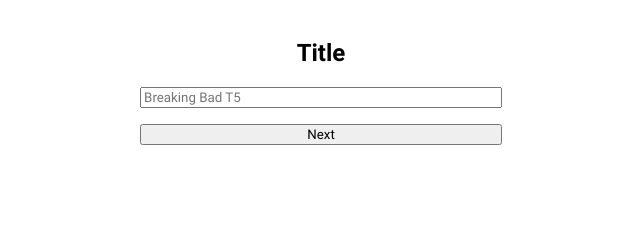
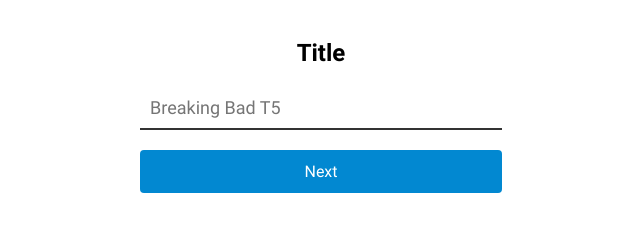
Before and after one commit to artolajon/TV-Show-Scheduler, a website built with webpack: page src/index.html in a window 1280 px wide. Shown: the part 70-302 px from the top of the page, without its empty margins (319-959 px from the left). Built offline with nearby package versions, Linux system fonts and the light colour scheme.

Commit message:
Optimize styles

```diff
--- a/src/style.scss
+++ b/src/style.scss
@@ -39,3 +39,29 @@
     display: flex;
     flex-direction: column;
 }
+
+input:not([type="submit"]), select {
+    border: none;
+    border-bottom: 2px solid #333;
+    padding: 10px;
+    margin-bottom: 20px;
+    font-size: 18px;
+    &:focus {
+        border-bottom: 2px solid #0288d1;
+        outline: none;
+    }
+}
+
+button, input[type="submit"] {
+    background-color: #0288d1;
+    color: #fff;
+    padding: 12px 20px;
+    border: none;
+    border-radius: 4px;
+    font-size: 16px;
+    cursor: pointer;
+    transition: all 0.2s ease-in-out;
+    &:hover {
+        background-color: #03a9f4;
+    }
+}
```
